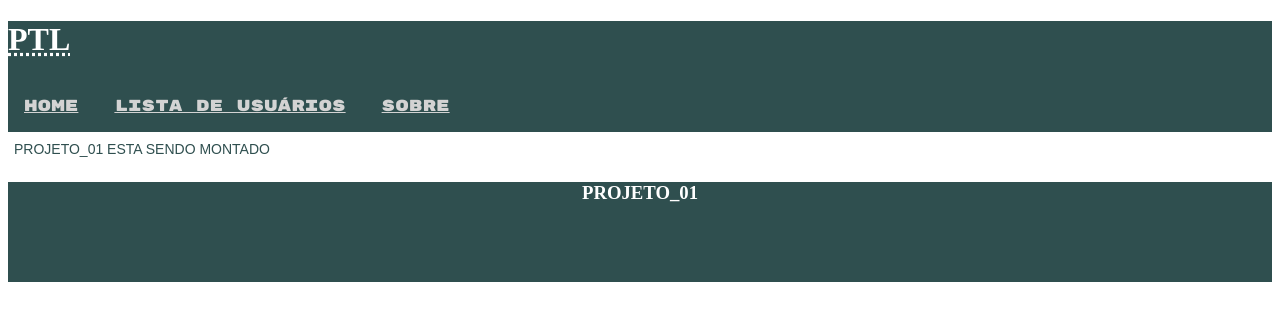
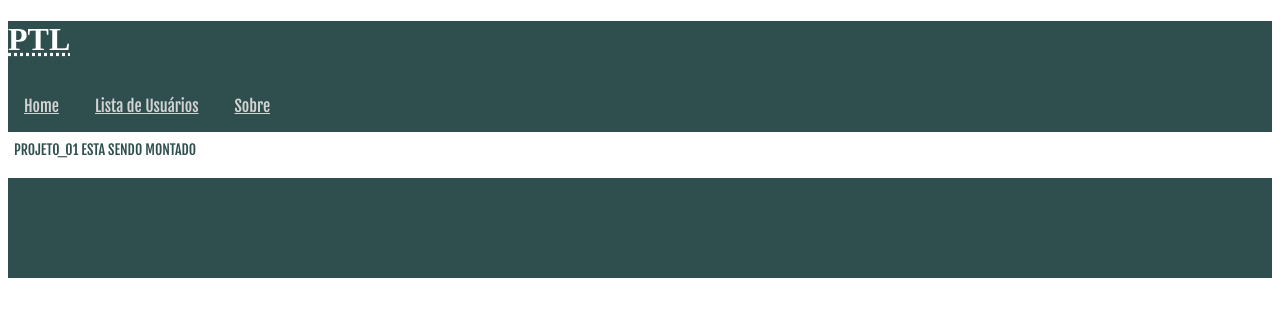
Before and after one commit to douglasbernardo/projeto01, a PHP site: page / in a window 1280 px wide. Shown: the top 321 px of the page. Run offline with PHP 8.4, Linux system fonts and the light colour scheme.

Commit message:
outras mudanças

```diff
--- a/css/css.css
+++ b/css/css.css
@@ -28,15 +28,15 @@ a.btn {
 }
 
 .btn.primary {
-	font-family: 'Rubik Mono One', sans-serif;
+	font-family: 'Fjalla One', sans-serif;
 }
 
 .btn.danger {
-	font-family: 'Rubik Mono One', sans-serif;
+	font-family: 'Fjalla One', sans-serif;
 }
 
 .btn.secondary {
-	font-family: 'Rubik Mono One', sans-serif;
+	font-family: 'Fjalla One', sans-serif;
 }
 
 p{
--- a/index.php
+++ b/index.php
@@ -4,6 +4,7 @@
 		<title>projeto_01</title>
 		<link rel="stylesheet" type="text/css" href="css/css.css">
 		<link href="https://fonts.googleapis.com/css?family=Rubik+Mono+One" rel="stylesheet">
+		<link href="https://fonts.googleapis.com/css?family=Fjalla+One" rel="stylesheet">
 	</head>
 	<body>
 		<div id="header">
@@ -18,7 +19,6 @@
 			<p>PROJETO_01 ESTA SENDO MONTADO</p>
 		</div>
 		<div id="footer">
-			<h3 align="middle">PROJETO_01</h3>
 		</div>
 	</body>
 </html>
--- a/listadeusuario.php
+++ b/listadeusuario.php
@@ -8,6 +8,7 @@
 		<link rel="stylesheet" type="text/css" href="css/css.css">
 		<link href="https://fonts.googleapis.com/css?family=Kanit|Roboto" rel="stylesheet">
 		<link href="https://fonts.googleapis.com/css?family=Rubik+Mono+One" rel="stylesheet">
+		<link href="https://fonts.googleapis.com/css?family=Fjalla+One" rel="stylesheet">
 	</head>
 	<body>
 		<div id="header">
@@ -40,7 +41,6 @@
  		</table>
 		</div>
 		<div id="footer">
-			<h3 align="middle">PROJETO_01</h3>
 		</div>
 	</body>
 </html>
--- a/sobre.php
+++ b/sobre.php
@@ -30,7 +30,6 @@
 			</div>
 		</div>
 		<div id="footer">
-			<h3 align="middle">PROJETO_01</h3>
 		</div>
 	</body>
 </html>
```
